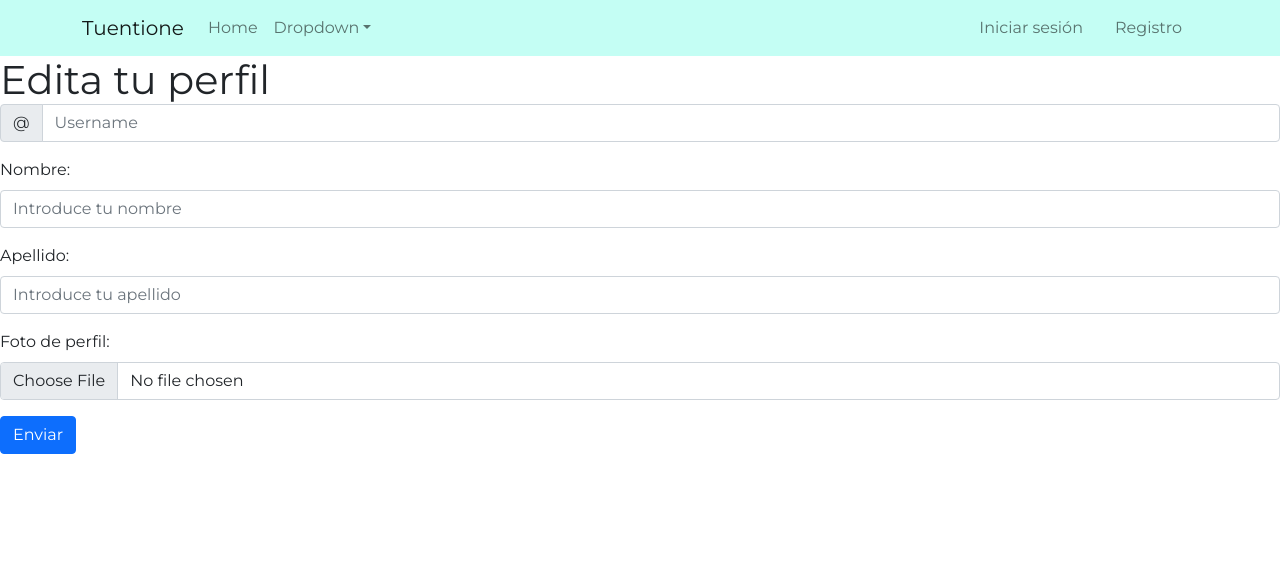
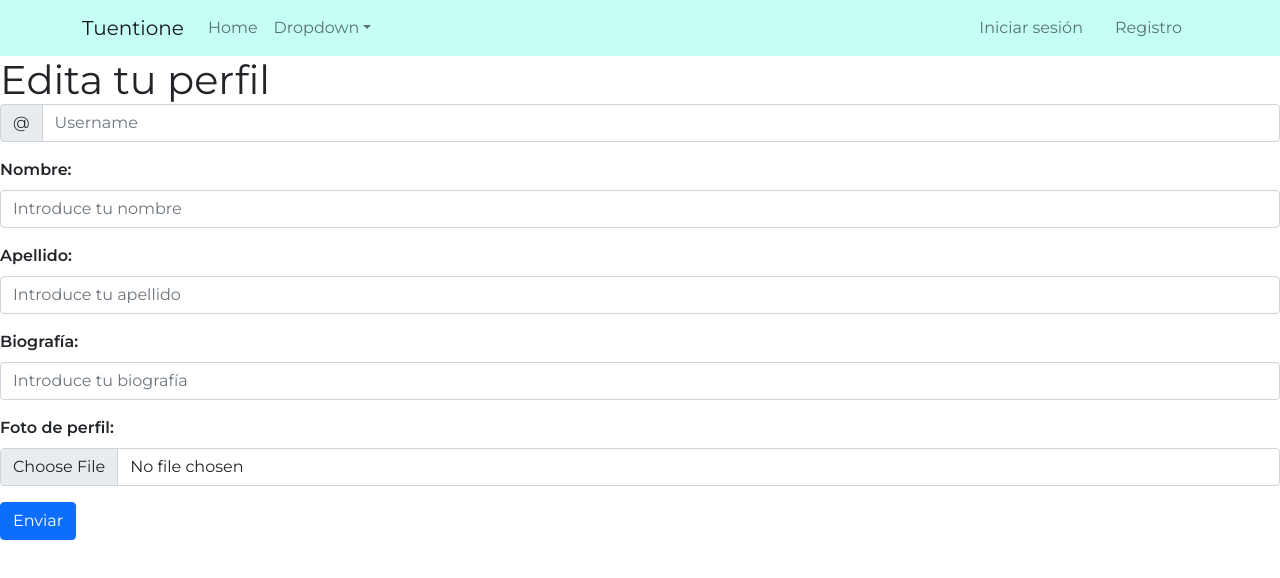
Before and after one commit to Guillecalero/Tuenti-One, a React (Create React App) app in the folder client/: page /1/editar in a window 1280 px wide. Shown: the top 578 px of the page. Built offline with nearby package versions, Linux system fonts and the light colour scheme; no server answers.

Commit message:
sabado tarde

```diff
--- a/client/src/App.css
+++ b/client/src/App.css
@@ -54,9 +54,52 @@ p, h1, h2, h3, h4, h5, h6 {
   color: black
 }
 
+.h5EditProfile {
+  display: flex;
+  justify-content: center;
+}
+
 .button:focus {
   background-color: #C4FEF4;
   color: white;
+}
+
+/*profile Page*/
+
+.profileButton {
+  display: flex;
+  align-content: flex-end;
+  background-color: #C4FEF4;
+  border: 2px solid black;
+  border-radius: 250px;
+}
+
+.containerEditProfile {
+  display: flex;
+}
+
+.containerInfo {
+  display: block;
+  align-items: center;
+  justify-content: center;
+}
+
+.biography {
+  margin: 50px 10px;
+  border: 2px solid black;
+  border-radius: 150px;
+  background-color: #C4FEF4;
+  padding: 10px;
+  width: auto;
+  max-width: 20%;
+  word-wrap: break-word;
+
+}
+
+.imgContainer {
+  width: 30%;
+  height: 30%;
+  margin-right: 2%;
 }
 
 .loginRegister a>p,
--- a/client/src/components/PostForm/PostForm.jsx
+++ b/client/src/components/PostForm/PostForm.jsx
@@ -56,7 +56,7 @@ const Posteos = () => {
 
     return (
         <>
-            <h1>Posteooo</h1>
+            {/* <h1>Posteooo</h1> */}
             <Form onSubmit={handleSubmit}>
                 <Form.Group className="mb-3" controlId="exampleForm.ControlTextarea1">
                     <Form.Control
--- a/client/src/components/ProfileEdit/ProfileEdit.jsx
+++ b/client/src/components/ProfileEdit/ProfileEdit.jsx
@@ -73,7 +73,7 @@ const ProfilePageEdit = () => {
             </InputGroup>
 
             <Form.Group className='mb-3'>
-                <Form.Label>Nombre:</Form.Label>
+                <Form.Label><strong>Nombre:</strong></Form.Label>
                 <Form.Control
                     type='text'
                     name='nameUser'
@@ -85,7 +85,7 @@ const ProfilePageEdit = () => {
             </Form.Group>
 
             <Form.Group className='mb-3'>
-                <Form.Label>Apellido:</Form.Label>
+                <Form.Label><strong>Apellido:</strong></Form.Label>
                 <Form.Control
                     type='text'
                     name='surnameUser'
@@ -97,7 +97,19 @@ const ProfilePageEdit = () => {
             </Form.Group>
 
             <Form.Group className='mb-3'>
-                <Form.Label>Foto de perfil:</Form.Label>
+                <Form.Label><strong>Biografía:</strong></Form.Label>
+                <Form.Control
+                    type='text'
+                    name='biographyUser'
+                    value={ProfilePageEdit.biography}
+                    onChange={handleInputChange}
+                    placeholder='Introduce tu biografía'
+                    maxLength='40'
+                />
+            </Form.Group>
+
+            <Form.Group className='mb-3'>
+                <Form.Label><strong>Foto de perfil:</strong></Form.Label>
                 <Form.Control
                     type='file'
                     name='imageURL'
--- a/client/src/components/RegisterForm/RegisterForm.jsx
+++ b/client/src/components/RegisterForm/RegisterForm.jsx
@@ -75,7 +75,7 @@ const RegisterForm = () => {
             </InputGroup>
 
             <Form.Group className='mb-3'>
-                <Form.Label>Nombre:</Form.Label>
+                <Form.Label><strong>Nombre:</strong></Form.Label>
                 <Form.Control
                     type='text'
                     name='nameUser'
@@ -87,7 +87,7 @@ const RegisterForm = () => {
             </Form.Group>
 
             <Form.Group className='mb-3'>
-                <Form.Label>Apellido:</Form.Label>
+                <Form.Label><strong>Apellido:</strong></Form.Label>
                 <Form.Control
                     type='text'
                     name='surnameUser'
@@ -99,7 +99,7 @@ const RegisterForm = () => {
             </Form.Group>
 
             <Form.Group className='mb-3'>
-                <Form.Label>Email:</Form.Label>
+                <Form.Label><strong>Email:</strong></Form.Label>
                 <Form.Control type='email'
                     name='email'
                     value={registerForm.email}
@@ -110,7 +110,7 @@ const RegisterForm = () => {
             </Form.Group>
 
             <Form.Group className='mb-3'>
-                <Form.Label>Contraseña:</Form.Label>
+                <Form.Label><strong>Contraseña:</strong></Form.Label>
                 <Form.Control
                     type='password'
                     name='password'
@@ -122,7 +122,7 @@ const RegisterForm = () => {
             </Form.Group>
 
             <Form.Group className='mb-3'>
-                <Form.Label>Fecha de nacimiento:</Form.Label>
+                <Form.Label><strong>Fecha de nacimiento:</strong></Form.Label>
                 <Form.Control
                     type='date'
                     name='birthday'
--- a/client/src/pages/HomePage/HomePage.jsx
+++ b/client/src/pages/HomePage/HomePage.jsx
@@ -5,7 +5,7 @@ const HomePage = () => {
 
     return (
         <>
-            <h1>Homepage</h1>
+            <h1>Homepage/Posts</h1>
             <Posteos />
             <hr />
             <PostList />
--- a/client/src/pages/ProfilePage/ProfilePage.jsx
+++ b/client/src/pages/ProfilePage/ProfilePage.jsx
@@ -18,18 +18,24 @@ const ProfilePage = () => {
     }, [username])
 
     return (
-        <div>
-            <h3>Nombre de usuario: {userInfo?.username} </h3>
-            <img src={userInfo.imageURL} alt="imagen de usuari@" />
-            <p>Nombre: {userInfo.nameUser} </p>
-            <p>Apellidos: {userInfo.surnameUser} </p>
-            <p>Biografía: {userInfo.biography} </p>
-            <p>Cumpleaños: {userInfo.birthday?.slice(0, 10)}</p>
+        <>
+            <div className="containerEditProfile">
 
-            <Link to={`/${userInfo.username}/editar`}>
-                <p>Editar perfil</p>
-            </Link>
-        </div>
+                <img className="imgContainer" src={userInfo.imageURL} alt="imagen de usuari@" />
+                <div>
+                    <div className="containerInfo">
+                        <p><strong>@</strong> <strong>{userInfo?.username}</strong></p>
+                        <p><strong> </strong><strong>{userInfo.nameUser}</strong> </p>
+                        <p><strong> </strong> <strong>{userInfo.surnameUser} </strong></p>
+                        <p><strong>{userInfo.birthday?.slice(0, 10)}</strong></p>
+                        <Link to={`/${userInfo.username}/editar`}>
+                            <button className="profileButton"><strong>Editar perfil</strong></button>
+                        </Link>
+                    </div>
+                </div>
+            </div>
+            <h5 className="biography"><strong> Biografía:</strong> {userInfo.biography} </h5>
+        </>
     )
 }
 
```
